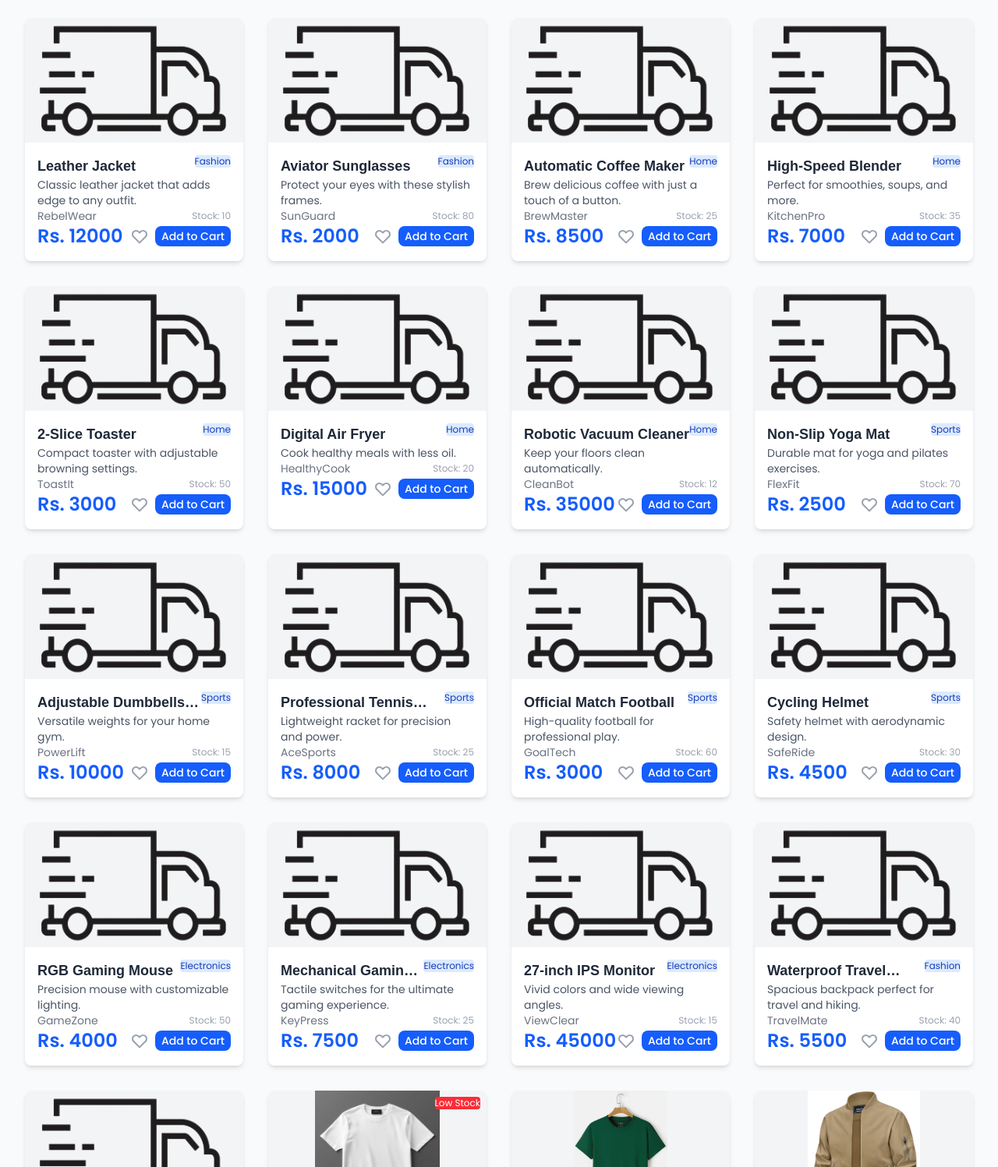
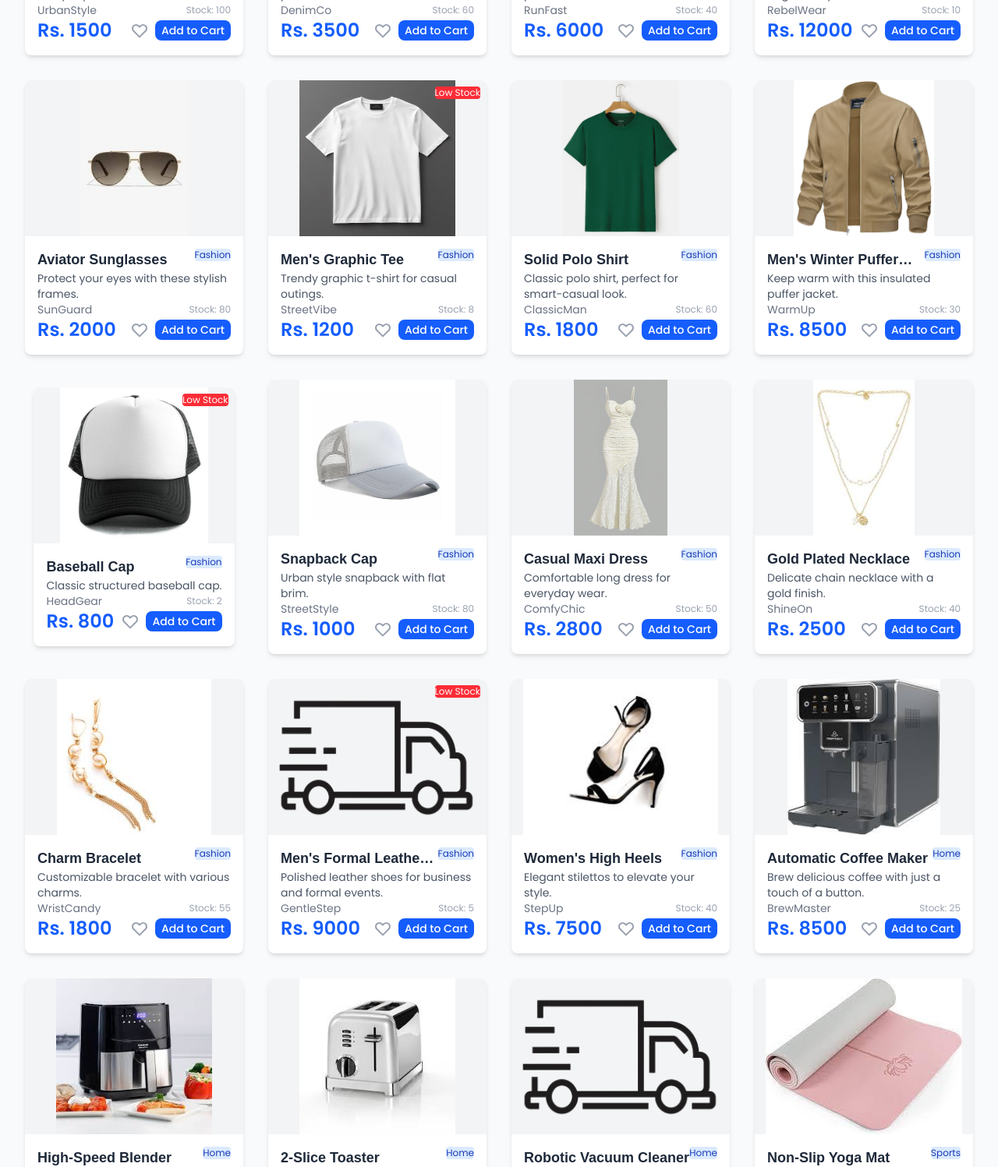
Before and after one commit to rafey581/E-Mart, a plain HTML site: page index.html in a window 1280 px wide. Shown: the part 1303-2800 px from the top of the page at 78% size. Drawn offline with nearby package versions, Linux system fonts and the light colour scheme.

Commit message:
products align center

```diff
--- a/index.html
+++ b/index.html
@@ -195,7 +195,6 @@
 
     <!-- Products Section -->
     <section class="py-12">
-        <div class="max-w-7xl mx-auto px-4">
             <div class="text-center mb-6 md:mb-10">
                 <h2 class="text-2xl md:text-4xl font-bold text-gray-800 mb-1 md:mb-2">Featured Products</h2>
                 <p class="text-xs md:text-base text-gray-600">Discover our latest collection of premium products</p>
@@ -205,7 +204,6 @@
             <div id="product-container">
                 <!-- Products will be dynamically inserted here -->
             </div>
-        </div>
     </section>
     <section>
         <!-- Best Brands Title -->
--- a/products-data.js
+++ b/products-data.js
@@ -1,4 +1,3 @@
-// Initial products data
 const productsData = [
     {
         id: 1,
@@ -12,26 +11,16 @@ const productsData = [
     },
     {
         id: 2,
-        name: "Wireless Noise Cancelling Headphones",
-        category: "Electronics",
-        description: "Premium sound quality with active noise cancellation.",
-        brand: "AudioMaster",
-        stock: 30,
-        price: 15000,
-        image: "."
-    },
-    {
-        id: 3,
         name: "Ultra Slim Laptop 15",
         category: "Electronics",
         description: "Lightweight and powerful laptop for work and play.",
         brand: "CompuTech",
         stock: 20,
         price: 99000,
-        image: ""
+        image: "./assets/images/laptop.jpg"
     },
     {
-        id: 4,
+        id: 3,
         name: "Smart Watch Series 5",
         category: "Electronics",
         description: "Track your fitness and stay connected on the go.",
@@ -41,7 +30,7 @@ const productsData = [
         image: "./assets/images/smart-watch.jpg"
     },
     {
-        id: 5,
+        id: 4,
         name: "4K Action Camera",
         category: "Electronics",
         description: "Capture your adventures in stunning 4K detail.",
@@ -50,8 +39,10 @@ const productsData = [
         price: 18000,
         image: "./assets/images/camera.jfif"
     },
+
+    // Fashion
     {
-        id: 6,
+        id: 5,
         name: "Men's Classic T-Shirt",
         category: "Fashion",
         description: "Soft cotton t-shirt comfortable for everyday wear.",
@@ -61,7 +52,7 @@ const productsData = [
         image: "./assets/images/t-shirt.jpg"
     },
     {
-        id: 7,
+        id: 6,
         name: "Slim Fit Denim Jeans",
         category: "Fashion",
         description: "Stylish and durable jeans with a perfect fit.",
@@ -71,7 +62,7 @@ const productsData = [
         image: "./assets/images/jeans.jfif"
     },
     {
-        id: 8,
+        id: 7,
         name: "Running Sneakers",
         category: "Fashion",
         description: "Lightweight sneakers designed for performance and comfort.",
@@ -81,7 +72,7 @@ const productsData = [
         image: "./assets/images/sneakers.jpg"
     },
     {
-        id: 9,
+        id: 8,
         name: "Leather Jacket",
         category: "Fashion",
         description: "Classic leather jacket that adds edge to any outfit.",
@@ -91,167 +82,17 @@ const productsData = [
         image: "./assets/images/lather-jacket.jpg"
     },
     {
-        id: 10,
+        id: 9,
         name: "Aviator Sunglasses",
         category: "Fashion",
         description: "Protect your eyes with these stylish frames.",
         brand: "SunGuard",
         stock: 80,
         price: 2000,
-        image: ""
+        image: "./assets/images/sunglasses.jpg"
     },
     {
-        id: 11,
-        name: "Automatic Coffee Maker",
-        category: "Home",
-        description: "Brew delicious coffee with just a touch of a button.",
-        brand: "BrewMaster",
-        stock: 25,
-        price: 8500,
-        image: "./assets/images/coffee-maker.jfif"
-    },
-    {
-        id: 12,
-        name: "High-Speed Blender",
-        category: "Home",
-        description: "Perfect for smoothies, soups, and more.",
-        brand: "KitchenPro",
-        stock: 35,
-        price: 7000,
-        image: "./assets/images/blender.jfif"
-    },
-    {
-        id: 13,
-        name: "2-Slice Toaster",
-        category: "Home",
-        description: "Compact toaster with adjustable browning settings.",
-        brand: "ToastIt",
-        stock: 50,
-        price: 3000,
-        image: ""
-    },
-    {
-        id: 14,
-        name: "Digital Air Fryer",
-        category: "Home",
-        description: "Cook healthy meals with less oil.",
-        brand: "HealthyCook",
-        stock: 20,
-        price: 15000,
-        image: ""
-    },
-    {
-        id: 15,
-        name: "Robotic Vacuum Cleaner",
-        category: "Home",
-        description: "Keep your floors clean automatically.",
-        brand: "CleanBot",
-        stock: 12,
-        price: 35000,
-        image: "./assets/images/vacuum-cleaner.jfif"
-    },
-    {
-        id: 16,
-        name: "Non-Slip Yoga Mat",
-        category: "Sports",
-        description: "Durable mat for yoga and pilates exercises.",
-        brand: "FlexFit",
-        stock: 70,
-        price: 2500,
-        image: "./assets/images/yoga-mat.jfif"
-    },
-    {
-        id: 17,
-        name: "Adjustable Dumbbells Set",
-        category: "Sports",
-        description: "Versatile weights for your home gym.",
-        brand: "PowerLift",
-        stock: 15,
-        price: 10000,
-        image: ""
-    },
-    {
-        id: 18,
-        name: "Professional Tennis Racket",
-        category: "Sports",
-        description: "Lightweight racket for precision and power.",
-        brand: "AceSports",
-        stock: 25,
-        price: 8000,
-        image: ""
-    },
-    {
-        id: 19,
-        name: "Official Match Football",
-        category: "Sports",
-        description: "High-quality football for professional play.",
-        brand: "GoalTech",
-        stock: 60,
-        price: 3000,
-        image: ""
-    },
-    {
-        id: 20,
-        name: "Cycling Helmet",
-        category: "Sports",
-        description: "Safety helmet with aerodynamic design.",
-        brand: "SafeRide",
-        stock: 30,
-        price: 4500,
-        image: ""
-    },
-    {
-        id: 21,
-        name: "RGB Gaming Mouse",
-        category: "Electronics",
-        description: "Precision mouse with customizable lighting.",
-        brand: "GameZone",
-        stock: 50,
-        price: 4000,
-        image: ""
-    },
-    {
-        id: 22,
-        name: "Mechanical Gaming Keyboard",
-        category: "Electronics",
-        description: "Tactile switches for the ultimate gaming experience.",
-        brand: "KeyPress",
-        stock: 25,
-        price: 7500,
-        image: ""
-    },
-    {
-        id: 23,
-        name: "27-inch IPS Monitor",
-        category: "Electronics",
-        description: "Vivid colors and wide viewing angles.",
-        brand: "ViewClear",
-        stock: 15,
-        price: 45000,
-        image: ""
-    },
-    {
-        id: 24,
-        name: "Waterproof Travel Backpack",
-        category: "Fashion",
-        description: "Spacious backpack perfect for travel and hiking.",
-        brand: "TravelMate",
-        stock: 40,
-        price: 5500,
-        image: ""
-    },
-    {
-        id: 25,
-        name: "Insulated Water Bottle",
-        category: "Sports",
-        description: "Keeps drinks cold for 24 hours.",
-        brand: "HydrateNow",
-        stock: 100,
-        price: 1200,
-        image: ""
-    },
-    {
-        id: 26,
+        id: 10,
         name: "Men's Graphic Tee",
         category: "Fashion",
         description: "Trendy graphic t-shirt for casual outings.",
@@ -261,7 +102,7 @@ const productsData = [
         image: "./assets/images/t-shirt2.jpg"
     },
     {
-        id: 27,
+        id: 11,
         name: "Solid Polo Shirt",
         category: "Fashion",
         description: "Classic polo shirt, perfect for smart-casual look.",
@@ -271,7 +112,7 @@ const productsData = [
         image: "./assets/images/polo-shirt.jpg"
     },
     {
-        id: 29,
+        id: 12,
         name: "Men's Winter Puffer Jacket",
         category: "Fashion",
         description: "Keep warm with this insulated puffer jacket.",
@@ -281,7 +122,141 @@ const productsData = [
         image: "./assets/images/jacket.jpg"
     },
     {
-        id: 31,
+        id: 13,
+        name: "Baseball Cap",
+        category: "Fashion",
+        description: "Classic structured baseball cap.",
+        brand: "HeadGear",
+        stock: 2,
+        price: 800,
+        image: "./assets/images/cap2.jpg"
+    },
+    {
+        id: 14,
+        name: "Snapback Cap",
+        category: "Fashion",
+        description: "Urban style snapback with flat brim.",
+        brand: "StreetStyle",
+        stock: 80,
+        price: 1000,
+        image: "./assets/images/cap1.jpg"
+    },
+    {
+        id: 15,
+        name: "Casual Maxi Dress",
+        category: "Fashion",
+        description: "Comfortable long dress for everyday wear.",
+        brand: "ComfyChic",
+        stock: 50,
+        price: 2800,
+        image: "./assets/images/maxi.jpg"
+    },
+    {
+        id: 16,
+        name: "Gold Plated Necklace",
+        category: "Fashion",
+        description: "Delicate chain necklace with a gold finish.",
+        brand: "ShineOn",
+        stock: 40,
+        price: 2500,
+        image: "./assets/images/necklace.jpg"
+    },
+    {
+        id: 17,
+        name: "Charm Bracelet",
+        category: "Fashion",
+        description: "Customizable bracelet with various charms.",
+        brand: "WristCandy",
+        stock: 55,
+        price: 1800,
+        image: "./assets/images/bracelet.jpg"
+    },
+    {
+        id: 18,
+        name: "Men's Formal Leather Shoes",
+        category: "Fashion",
+        description: "Polished leather shoes for business and formal events.",
+        brand: "GentleStep",
+        stock: 5,
+        price: 9000,
+        image: "./assets/images/leather-shoes.jpg"
+    },
+    {
+        id: 19,
+        name: "Women's High Heels",
+        category: "Fashion",
+        description: "Elegant stilettos to elevate your style.",
+        brand: "StepUp",
+        stock: 40,
+        price: 7500,
+        image: "./assets/images/heels.jpg"
+    },
+
+    // Home
+    {
+        id: 20,
+        name: "Automatic Coffee Maker",
+        category: "Home",
+        description: "Brew delicious coffee with just a touch of a button.",
+        brand: "BrewMaster",
+        stock: 25,
+        price: 8500,
+        image: "./assets/images/coffee-maker.jpg"
+    },
+    {
+        id: 21,
+        name: "High-Speed Blender",
+        category: "Home",
+        description: "Perfect for smoothies, soups, and more.",
+        brand: "KitchenPro",
+        stock: 35,
+        price: 7000,
+        image: "./assets/images/blender.jpg"
+    },
+    {
+        id: 22,
+        name: "2-Slice Toaster",
+        category: "Home",
+        description: "Compact toaster with adjustable browning settings.",
+        brand: "ToastIt",
+        stock: 50,
+        price: 3000,
+        image: "./assets/images/toaster.jpg"
+    },
+    {
+        id: 23,
+        name: "Robotic Vacuum Cleaner",
+        category: "Home",
+        description: "Keep your floors clean automatically.",
+        brand: "CleanBot",
+        stock: 12,
+        price: 35000,
+        image: "./assets/images/vacuum-cleaner.jfif"
+    },
+
+    // Sports
+    {
+        id: 24,
+        name: "Non-Slip Yoga Mat",
+        category: "Sports",
+        description: "Durable mat for yoga and pilates exercises.",
+        brand: "FlexFit",
+        stock: 70,
+        price: 2500,
+        image: "./assets/images/yoga-mat.jpg"
+    },
+    {
+        id: 25,
+        name: "Adjustable Dumbbells Set",
+        category: "Sports",
+        description: "Versatile weights for your home gym.",
+        brand: "PowerLift",
+        stock: 15,
+        price: 10000,
+        image: "./assets/images/dumbel.jpg"
+    },
+    {
+        id: 26,
         name: "Windbreaker Sport Jacket",
         category: "Sports",
         description: "Lightweight windbreaker for outdoor activities.",
@@ -291,87 +266,7 @@ const productsData = [
         image: "./assets/images/jacket2.jpg"
     },
     {
-        id: 32,
-        name: "Baseball Cap",
-        category: "Fashion",
-        description: "Classic structured baseball cap.",
-        brand: "HeadGear",
-        stock: 2,
-        price: 800,
-        image: "./assets/images/cap2.jpg"
-    },
-    {
-        id: 33,
-        name: "Snapback Cap",
-        category: "Fashion",
-        description: "Urban style snapback with flat brim.",
-        brand: "StreetStyle",
-        stock: 80,
-        price: 1000,
-        image: "./assets/images/cap1.jpg"
-    },
-    {
-        id: 34,
-        name: "Running Visor",
-        category: "Sports",
-        description: "Breathable visor for running and tennis.",
-        brand: "FastTrack",
-        stock: 60,
-        price: 700,
-        image: ""
-    },
-    {
-        id: 37,
-        name: "Casual Maxi Dress",
-        category: "Fashion",
-        description: "Comfortable long dress for everyday wear.",
-        brand: "ComfyChic",
-        stock: 50,
-        price: 2800,
-        image: "./assets/images/maxi.jpg"
-    },
-    {
-        id: 38,
-        name: "Gold Plated Necklace",
-        category: "Fashion",
-        description: "Delicate chain necklace with a gold finish.",
-        brand: "ShineOn",
-        stock: 40,
-        price: 2500,
-        image: "./assets/images/necklace.jpg"
-    },
-    {
-        id: 40,
-        name: "Charm Bracelet",
-        category: "Fashion",
-        description: "Customizable bracelet with various charms.",
-        brand: "WristCandy",
-        stock: 55,
-        price: 1800,
-        image: "./assets/images/bracelet.jpg"
-    },
-    {
-        id: 41,
-        name: "Men's Formal Leather Shoes",
-        category: "Fashion",
-        description: "Polished leather shoes for business and formal events.",
-        brand: "GentleStep",
-        stock: 5,
-        price: 9000,
-        image: "./assets/images/leather-shoes.jpg"
-    },
-    {
-        id: 42,
-        name: "Women's High Heels",
-        category: "Fashion",
-        description: "Elegant stilettos to elevate your style.",
-        brand: "StepUp",
-        stock: 40,
-        price: 7500,
-        image: "./assets/images/heels.jpg"
-    },
-    {
-        id: 44,
+        id: 27,
         name: "Men's Hiking Boots",
         category: "Sports",
         description: "Rugged boots designed for tough terrains.",
@@ -379,6 +274,5 @@ const productsData = [
         stock: 25,
         price: 8000,
         image: "./assets/images/mens-shoes.jpg"
-    },
-
+    }
 ];
--- a/style.css
+++ b/style.css
@@ -14,17 +14,13 @@ body {
 /* Product Grid */
 #product-container {
   display: grid;
-  grid-template-columns: repeat(auto-fit, minmax(200px, 1fr));
+  grid-template-columns: repeat(auto-fill, minmax(260px, 1fr));
   gap: 2rem;
   padding: 2rem;
   max-width: 1400px;
+  width: 100%;
   margin: 0 auto;
-}
-
-@media (min-width: 1024px) {
-  #product-container {
-    grid-template-columns: repeat(4, 1fr);
-  }
+  place-items: center;
 }
 
 /* Line clamp utilities */
```
Also changed, not shown: main.js (+11 -1 lines), assets/images/blender.jpg (added), assets/images/coffee-maker.jpg (added), assets/images/dumbel.jpg (added), assets/images/laptop.jpg (added), assets/images/sunglasses.jpg (added), assets/images/toaster.jpg (added), assets/images/vacuum-cleaner.jpg (added), assets/images/yoga-mat.jpg (added).
